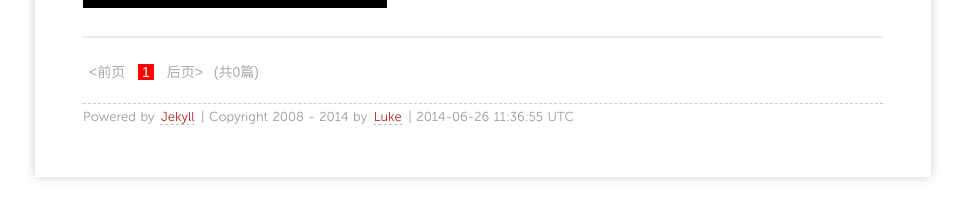
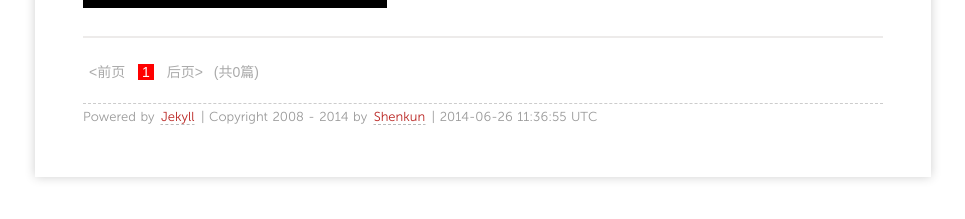
Before and after one commit to 302sk/302sk.github.io, a Jekyll site: the page built from index.html, in a window 1280 px wide. Shown: the part 146-365 px from the top of the page, without its empty margins (157-1122 px from the left). Built offline with Jekyll 4.4.1, drawn with Linux system fonts in a browser that asks for light colours; Markdown is read by kramdown in place of the engine named in the settings; the list of posts is cut into pages by our own code.

Commit message:
update post.html

```diff
--- a/_layouts/default.html
+++ b/_layouts/default.html
@@ -35,7 +35,7 @@
       </div>
 
     <footer>
-        <p><small>Powered by <a href="https://github.com/mojombo/jekyll">Jekyll</a> | Copyright 2008 - {{site.time | date:"%Y"}} by <a href="http://shenkun.github.com/about/">Luke</a> | <span class="label label-info">{{site.time | date:"%Y-%m-%d %H:%M:%S %Z"}}</span></small></p>
+        <p><small>Powered by <a href="https://github.com/mojombo/jekyll">Jekyll</a> | Copyright 2008 - {{site.time | date:"%Y"}} by <a href="http://302.github.com/about/">Shenkun</a> | <span class="label label-info">{{site.time | date:"%Y-%m-%d %H:%M:%S %Z"}}</span></small></p>
     </footer>
 
     </div>
--- a/_layouts/post.html
+++ b/_layouts/post.html
@@ -7,7 +7,7 @@ layout: default
 </section>
 <section class="meta">
 <span class="author">
-  <a href="http://shenkun.github.com">{{ site.author }}</a>
+  <a href="http://302sk.github.com">{{ site.author }}</a>
 </span>
 <span class="time">
   /
```
